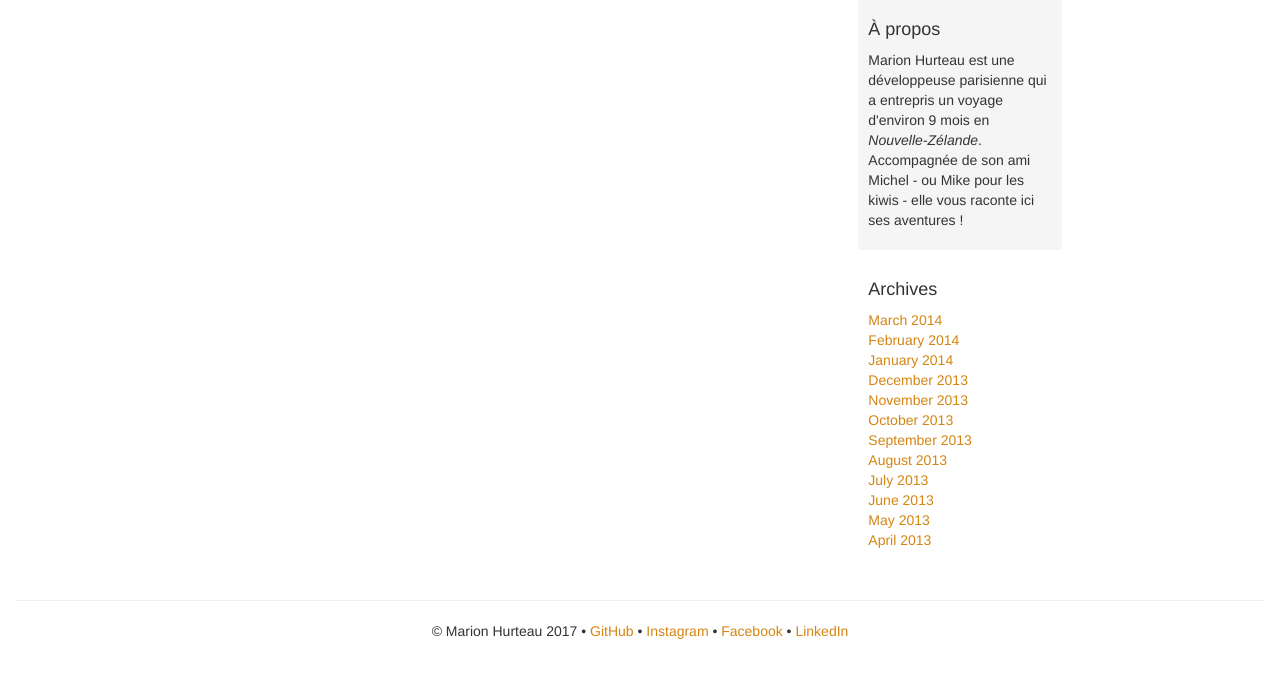
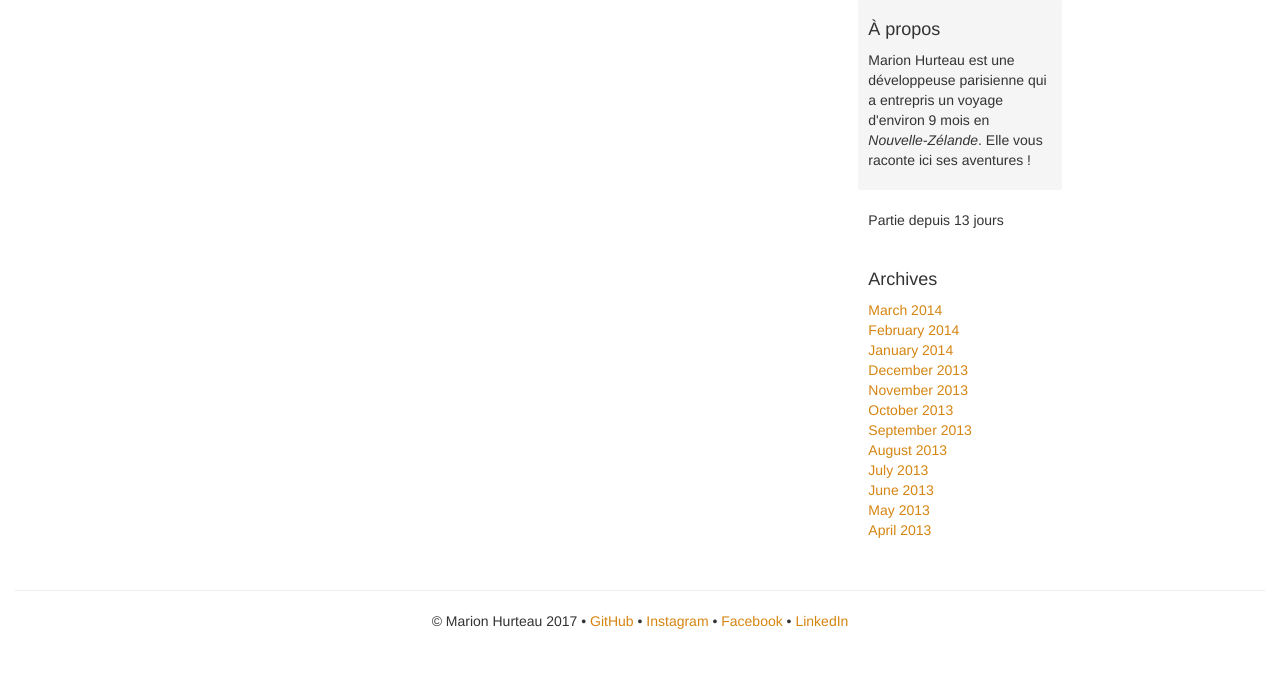
Before and after one commit to MarionLeHerisson/Hedgehog, a PHP site: template Application/View/blog.php in a window 1280 px wide. Shown: the top 678 px of the page. Run offline with PHP 8.4, Linux system fonts and the light colour scheme; the template is opened without the code that fills it, so the values that code supplies are empty; some libraries are stand-ins or nearby versions.

Commit message:
days counter

```diff
--- a/Application/View/blog.php
+++ b/Application/View/blog.php
@@ -12,8 +12,10 @@
 <div class="col-md-2 col-sm-3 offset-sm-1 blog-sidebar">
           <div class="sidebar-module sidebar-module-inset">
             <h4>À propos</h4>
-            <p>Marion Hurteau est une développeuse parisienne qui a entrepris un voyage d'environ 9 mois en <em>Nouvelle-Zélande</em>. Accompagnée de son
-            ami Michel - ou Mike pour les kiwis - elle vous raconte ici ses aventures !</p>
+            <p>Marion Hurteau est une développeuse parisienne qui a entrepris un voyage d'environ 9 mois en <em>Nouvelle-Zélande</em>. Elle vous raconte ici ses aventures !</p>
+          </div>
+          <div class="sidebar-module">
+            <div id="displayDaysCount">Partie depuis <span id="daysCount"></span> jours</div>
           </div>
           <div class="sidebar-module">
             <h4>Archives</h4>
--- a/www/css/style.css
+++ b/www/css/style.css
@@ -79,3 +79,7 @@ _grid.scss:71
     flex: 0 0 25%;
     max-width: 25%;
 }
+
+/* days counter */
+#displayDaysCount {
+}
--- a/www/js/common.js
+++ b/www/js/common.js
@@ -77,3 +77,15 @@ function showPreview(option) {
 
     $('#preview' + option).html(result);
 }
+
+function countDays() {
+    let today = new Date(2017, 9, 1),
+        dep = new Date(2017, 08, 18);
+
+    count = (today.getTime() - dep.getTime()) / (3600000 * 24);
+    $('#daysCount').html(Math.floor(count));
+}
+
+$(document).ready(function () {
+    countDays();
+});
```
